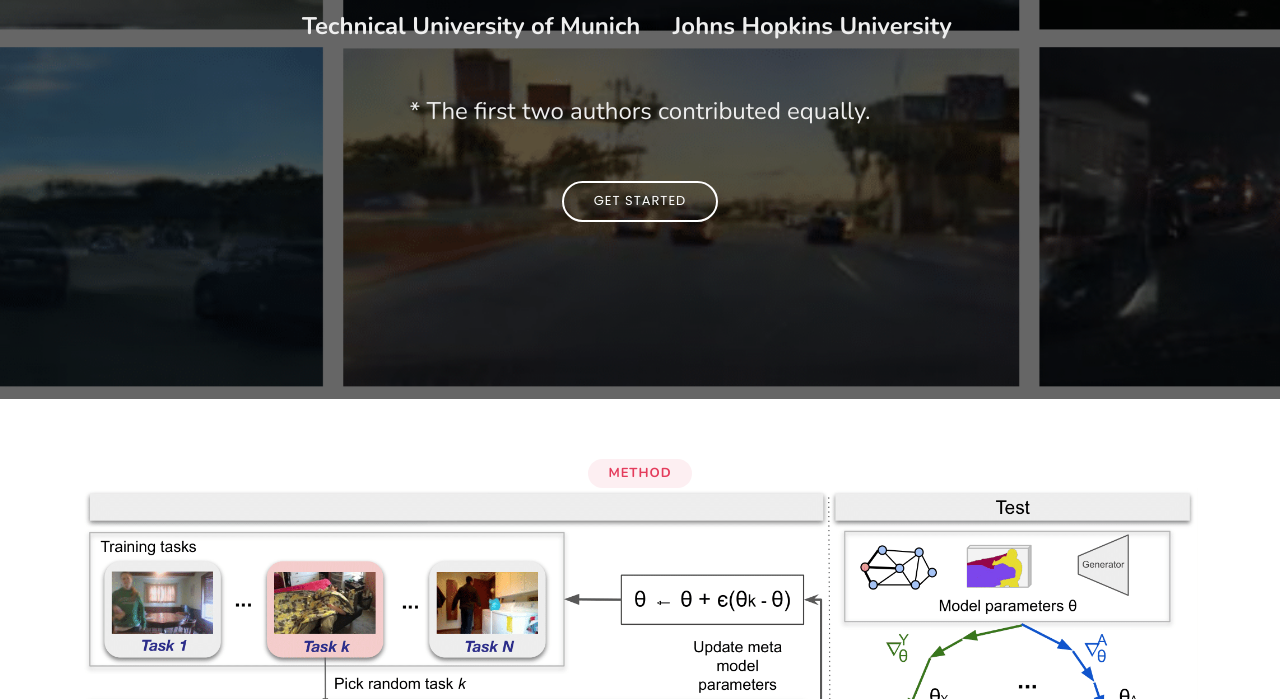
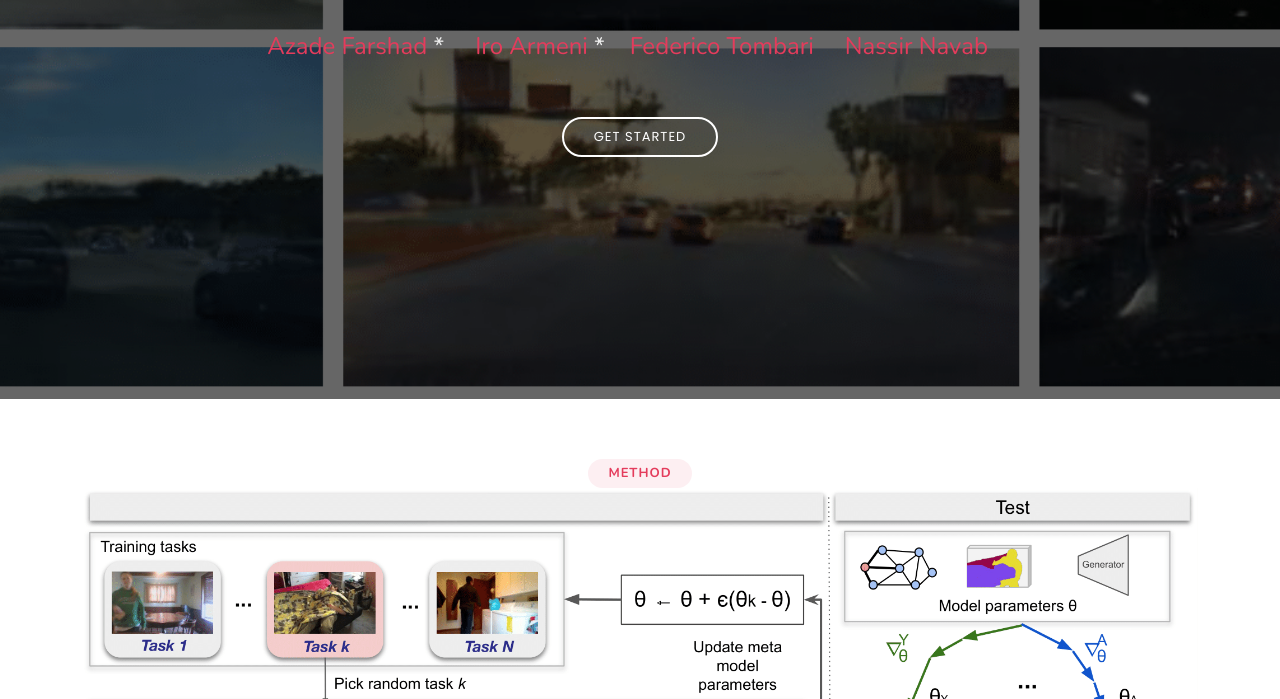
Before and after one commit to sg2rl/sg2rl.github.io, a plain HTML site: page index.html in a window 1280 px wide. Shown: the part 401-1100 px from the top of the page. Drawn offline with nearby package versions, Linux system fonts and the light colour scheme.

Commit message:
Update index.html

```diff
--- a/index.html
+++ b/index.html
@@ -70,13 +70,6 @@
     <a target="_blank" href="https://federicotombari.github.io/">Federico Tombari</a>&nbsp;&nbsp;&nbsp;&nbsp;
     <a target="_blank" href="http://campar.in.tum.de/Main/NassirNavab">Nassir Navab</a>&nbsp;&nbsp;&nbsp;&nbsp;
   </ul>
-  </p><p class="center_text" align="center"> <b>
-    Technical University of Munich&nbsp;&nbsp;&nbsp;&nbsp; Johns Hopkins University&nbsp;&nbsp;&nbsp;&nbsp;</br></b>
-  </p></h2>
-
-  <h2><p class="center_text" align="center">
-  * The first two authors contributed equally.
-  </p>
   </h2>
       <a href="#about" class="btn-get-started scrollto">Get Started</a>
     </div>
```
